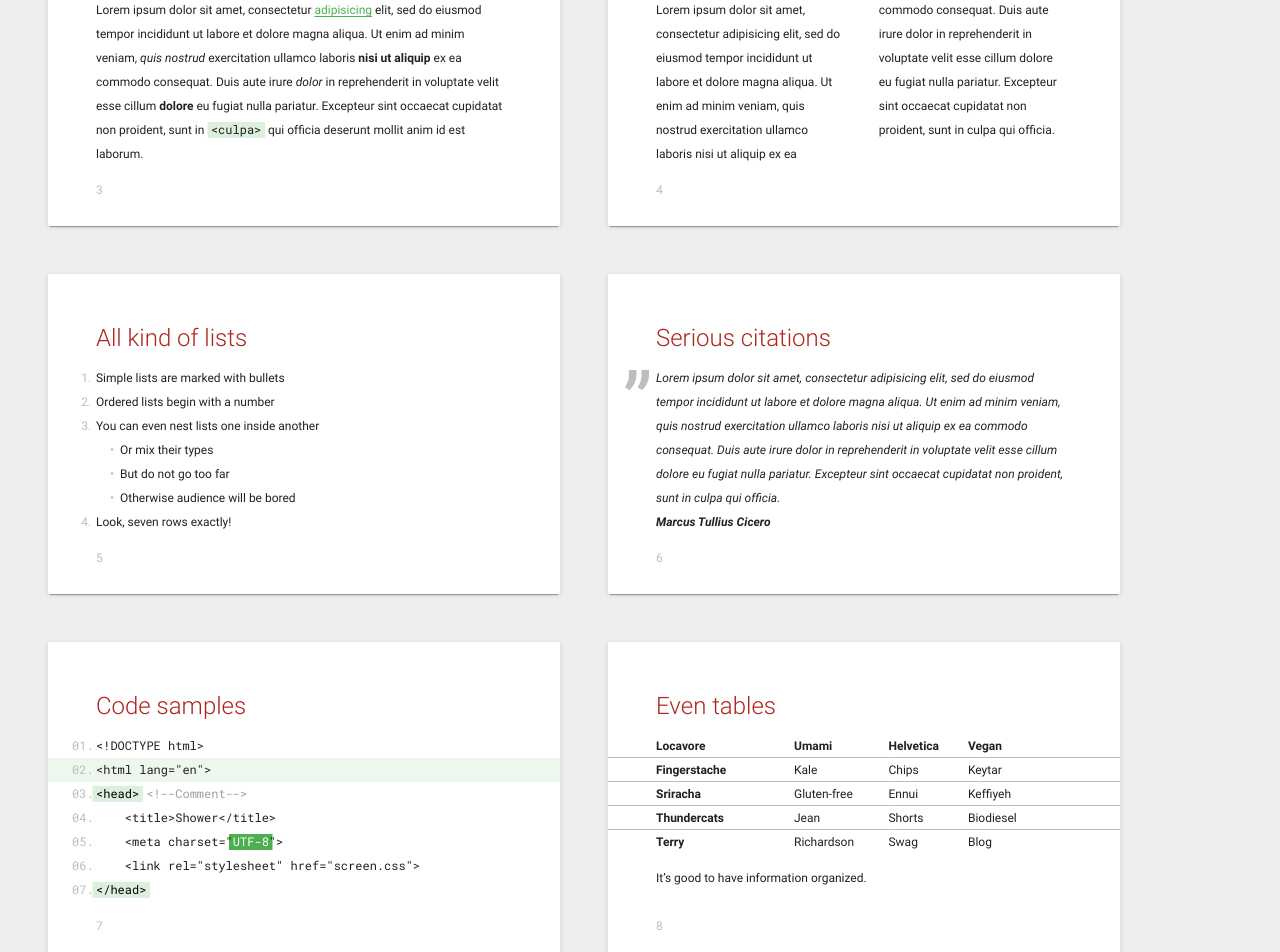
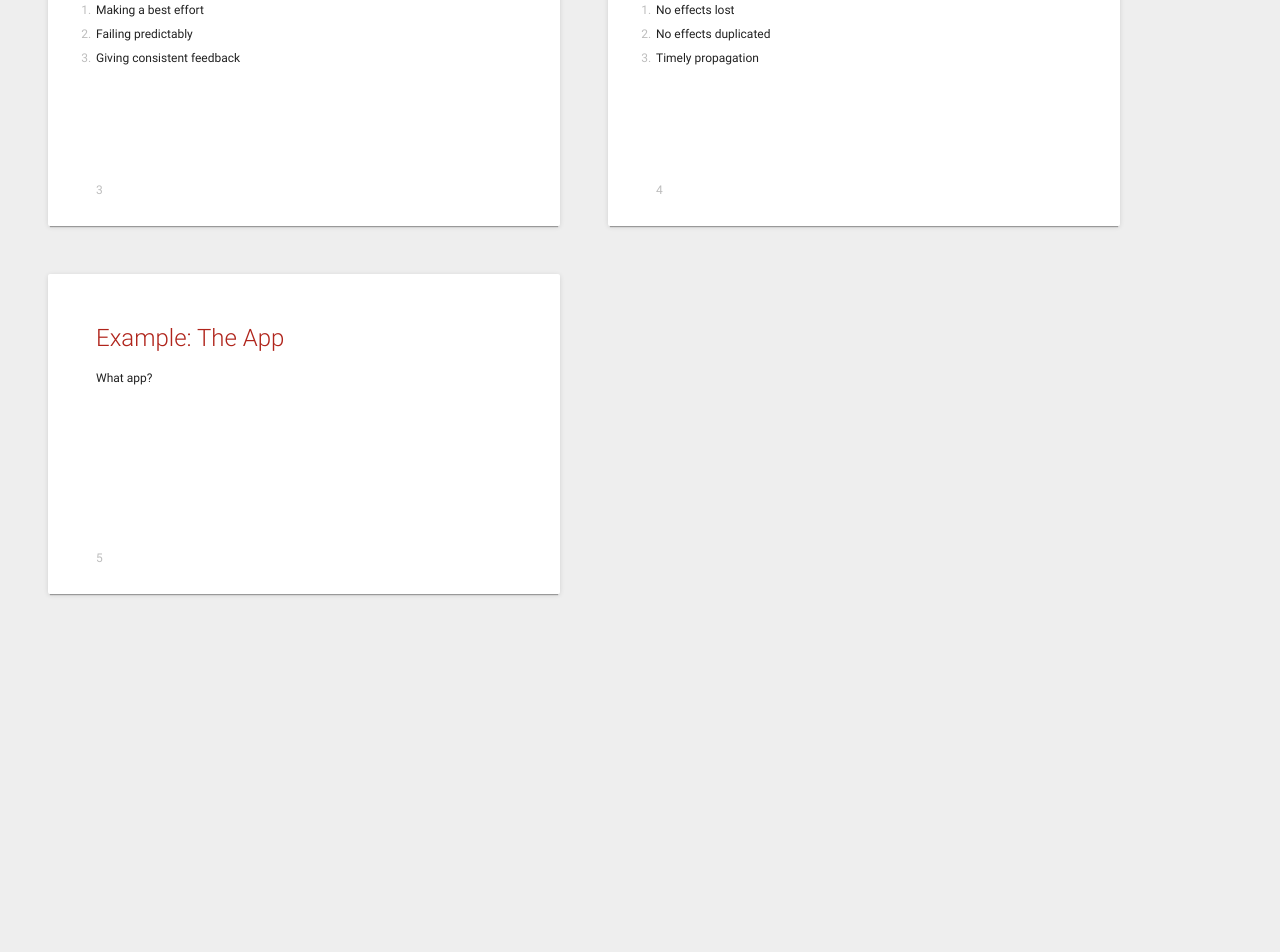
Before and after one commit to rkaw92/meet-reliability, a plain HTML site: page index.html in a window 1280 px wide. Shown: the part 702-1654 px from the top of the page. After the commit the page ends 1344 px from the top, so only its background shows below. Drawn offline with Linux system fonts and the light colour scheme.

Commit message:
Added some more slides. Cleaned up the default slides from shower.js.

```diff
--- a/index.html
+++ b/index.html
@@ -11,20 +11,24 @@
 	<link rel="stylesheet" href="styles/style.css">
 	<!-- Application widgets -->
 	<link rel="stylesheet" href="styles/app.css">
+	<script src="shower/shower.min.js"></script>
 </head>
 <body class="shower list" id="custom">
 	<div class="statusPanel">
 
 	</div>
+
 	<header class="caption customized">
 		<h1>Reliable real-time applications for a reactive world</h1>
 		<p>Robert Kawecki</p>
 	</header>
+
 	<section class="slide" id="cover">
 		<h2>Reliable real-time applications for a <span class="catchy">reactive world</span></h2>
 		<p class="author">Robert Kawecki and his <a href="https://github.com/rkaw92" class="catchy">educated libraries</a></p>
 		<img src="pictures/cover.jpg" alt="" class="cover customized">
 	</section>
+
 	<section class="slide">
 		<h2>Why even think about it?</h2>
 		<ol>
@@ -33,136 +37,34 @@
 			<li>Integrating systems demands predictability</li>
 		</ol>
 	</section>
+
 	<section class="slide">
-		<h2>Plain text on your slides</h2>
-		<p>Lorem ipsum dolor sit amet, consectetur <a href="#4">adipisicing</a> elit, sed do eiusmod tempor incididunt ut labore et dolore magna aliqua. Ut enim ad minim veniam, <em>quis nostrud</em> exercitation ullamco laboris <strong>nisi ut aliquip</strong> ex ea commodo consequat. Duis aute irure <i>dolor</i> in reprehenderit in voluptate velit esse cillum <b>dolore</b> eu fugiat nulla pariatur. Excepteur sint occaecat cupidatat non proident, sunt in <code>&lt;culpa&gt;</code> qui officia deserunt mollit anim id est laborum.</p>
-	</section>
-	<section class="slide">
-		<h2>Two columns if you like</h2>
-		<p class="double">Lorem ipsum dolor sit amet, consectetur adipisicing elit, sed do eiusmod tempor incididunt ut labore et dolore magna aliqua. Ut enim ad minim veniam, quis nostrud exercitation ullamco laboris nisi ut aliquip ex ea commodo consequat. Duis aute irure dolor in reprehenderit in voluptate velit esse cillum dolore eu fugiat nulla pariatur. Excepteur sint occaecat cupidatat non proident, sunt in culpa qui officia.</p>
-	</section>
-	<section class="slide">
-		<h2>All kind of lists</h2>
+		<h2>What is reliability?</h2>
 		<ol>
-			<li>Simple lists are marked with bullets</li>
-			<li>Ordered lists begin with a number</li>
-			<li>You can even nest lists one inside another
-				<ul>
-					<li>Or mix their types</li>
-					<li>But do not go too far</li>
-					<li>Otherwise audience will be bored</li>
-				</ul>
-			</li>
-			<li>Look, seven rows exactly!</li>
+			<li>Making a best effort</li>
+			<li>Failing predictably</li>
+			<li>Giving consistent feedback</li>
 		</ol>
 	</section>
+
 	<section class="slide">
-		<h2>Serious citations</h2>
-		<figure>
-			<blockquote>
-				<p>Lorem ipsum dolor sit amet, consectetur adipisicing elit, sed do eiusmod tempor incididunt ut labore et dolore magna aliqua. Ut enim ad minim veniam, quis nostrud exercitation ullamco laboris nisi ut aliquip ex ea commodo consequat. Duis aute irure dolor in reprehenderit in voluptate velit esse cillum dolore eu fugiat nulla pariatur. Excepteur sint occaecat cupidatat non proident, sunt in culpa qui officia.</p>
-			</blockquote>
-			<figcaption>Marcus Tullius Cicero</figcaption>
-		</figure>
-	</section>
-	<section class="slide">
-		<h2>Code samples</h2>
-		<pre>
-			<code>&lt;!DOCTYPE html&gt;</code>
-			<code class="mark">&lt;html lang="en"&gt;</code>
-			<code><mark>&lt;head&gt;</mark> <mark class="comment">&lt;!--Comment--&gt;</mark></code>
-			<code>    &lt;title&gt;Shower&lt;/title&gt;</code>
-			<code>    &lt;meta charset="<mark class="important">UTF-8</mark>"&gt;</code>
-			<code>    &lt;link rel="stylesheet" href="screen.css"&gt;</code>
-			<code><mark>&lt;/head&gt;</mark></code>
-		</pre>
-	</section>
-	<section class="slide">
-		<h2>Even tables</h2>
-		<table>
-		<tr>
-			<th scope="col">Locavore</th>
-			<th>Umami</th>
-			<th>Helvetica</th>
-			<th>Vegan</th>
-		</tr>
-		<tr>
-			<th scope="row">Fingerstache</th>
-			<td>Kale</td>
-			<td>Chips</td>
-			<td>Keytar</td>
-		</tr>
-		<tr>
-			<th scope="row">Sriracha</th>
-			<td>Gluten-free</td>
-			<td>Ennui</td>
-			<td>Keffiyeh</td>
-		</tr>
-		<tr>
-			<th scope="row">Thundercats</th>
-			<td>Jean</td>
-			<td>Shorts</td>
-			<td>Biodiesel</td>
-		</tr>
-		<tr>
-			<th scope="row">Terry</th>
-			<td>Richardson</td>
-			<td>Swag</td>
-			<td>Blog</td>
-		</tr>
-		</table>
-		<p>It’s good to have information organized.</p>
-	</section>
-	<section class="slide" id="picture">
-		<h2>Pictures</h2>
-		<img src="pictures/picture.jpg" alt="" class="cover">
-		<style>
-			#picture h2 {
-				color:#FFF;
-				}
-		</style>
-	</section>
-	<section class="slide">
-		<h2 class="shout shrink">You can even shout this way</h2>
-	</section>
-	<section class="slide">
-		<h2>Inner navigation</h2>
+		<h2>Our goals</h2>
 		<ol>
-			<li>Lets you reveal list items one by one</li>
-			<li class="next">To keep some key points</li>
-			<li class="next">In secret from audience</li>
-			<li class="next">But it will work only once</li>
-			<li class="next">Nobody wants to see the same joke twice</li>
+			<li>No effects lost</li>
+			<li>No effects duplicated</li>
+			<li>Timely propagation</li>
 		</ol>
 	</section>
-	<section class="slide grid">
-		<h2>All nicely aligned to grid</h2>
+
+	<section class="slide">
+		<h2>Example: The App</h2>
+		<p>What app?</p>
 	</section>
-	<section class="slide" id="see-more">
-		<h2 class="shout">
-			<img src="pictures/logo.svg" alt="Shower logo">
-			<a href="https://github.com/shower/shower">See more on GitHub</a>
-		</h2>
-		<style>
-			#see-more h2 {
-				font-size:100px
-				}
-			#see-more img {
-				width:0.72em;
-				height:0.72em;
-				}
-		</style>
-	</section>
-	<p class="badge">
-		<a href="https://github.com/shower/shower">Fork me on GitHub</a>
-	</p>
+
 	<!--
 		To hide progress bar from entire presentation
 		just remove “progress” element.
 		-->
 	<div class="progress"></div>
-	<script src="shower/shower.min.js"></script>
-	<!-- Copyright © 2015 Yours Truly, Famous Inc. -->
-	<!-- Photos by John Carey, fiftyfootshadows.net -->
 </body>
 </html>
```
